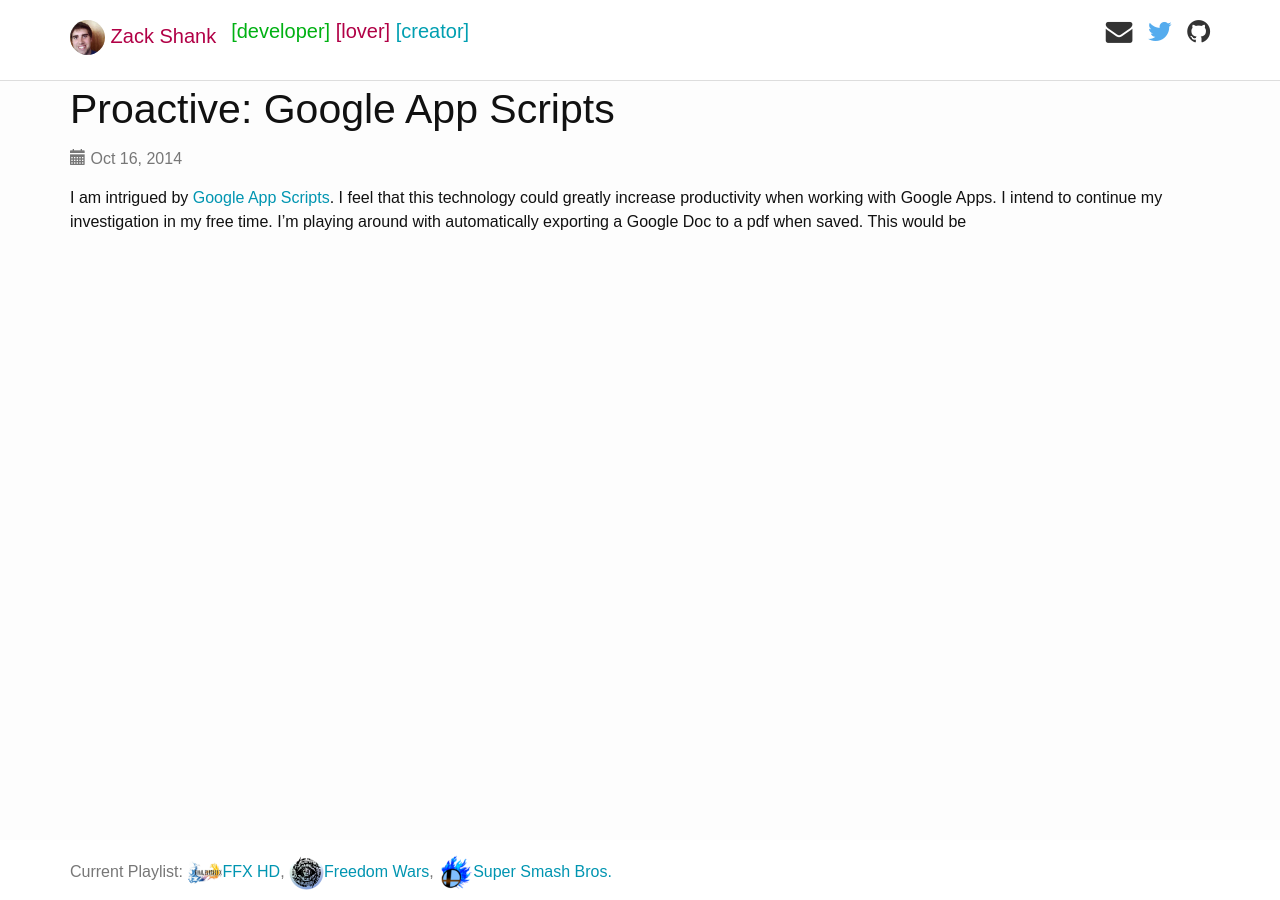
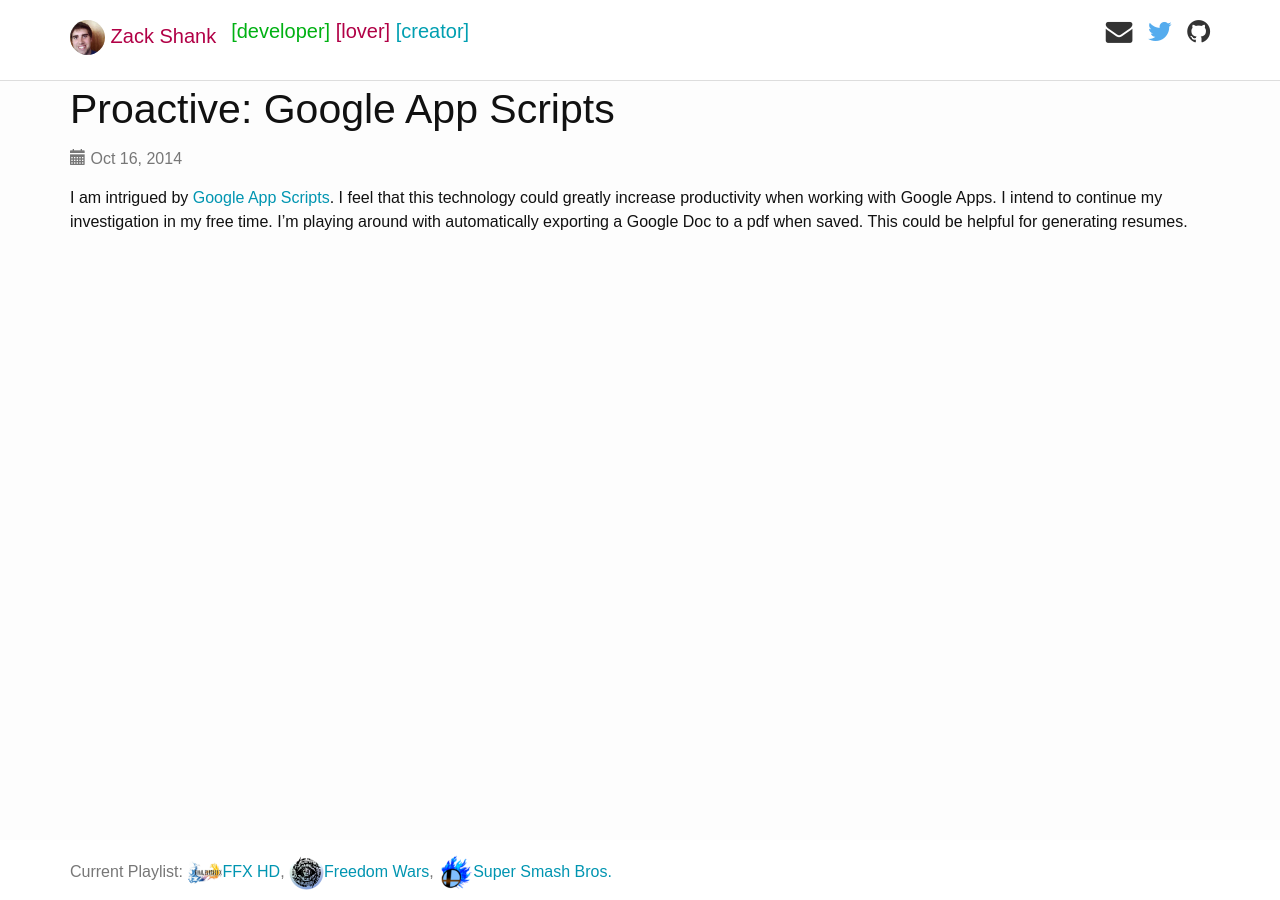
Before and after one commit to zpshank/zpshank.github.io, a Jekyll site: the page built from _posts/2014-10-16-Proactive-GO.markdown, in a window 1280 px wide. Built offline with Jekyll 4.4.1, drawn with Linux system fonts in a browser that asks for light colours; nearby versions of some CDN libraries; some web fonts are replaced.

Commit message:
Finished my thought

```diff
--- a/_posts/2014-10-16-Proactive-GO.markdown
+++ b/_posts/2014-10-16-Proactive-GO.markdown
@@ -4,6 +4,6 @@ title:  "Proactive: Google App Scripts"
 date:   2014-10-16 9:41:48
 categories: proactive google
 ---
-I am intrigued by [Google App Scripts][googleAppScripts]. I feel that this technology could greatly increase productivity when working with Google Apps. I intend to continue my investigation in my free time. I'm playing around with automatically exporting a Google Doc to a pdf when saved. This would be
+I am intrigued by [Google App Scripts][googleAppScripts]. I feel that this technology could greatly increase productivity when working with Google Apps. I intend to continue my investigation in my free time. I'm playing around with automatically exporting a Google Doc to a pdf when saved. This could be helpful for generating resumes.
 
 [googleAppScripts]:      https://developers.google.com/apps-script/
```
